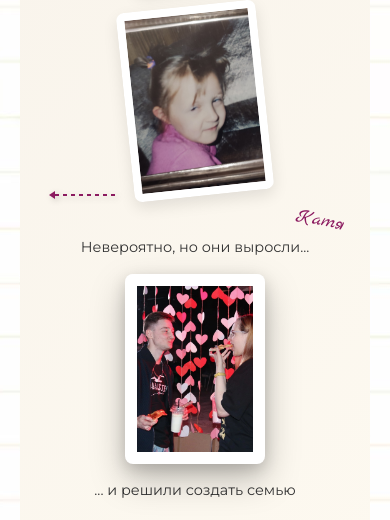
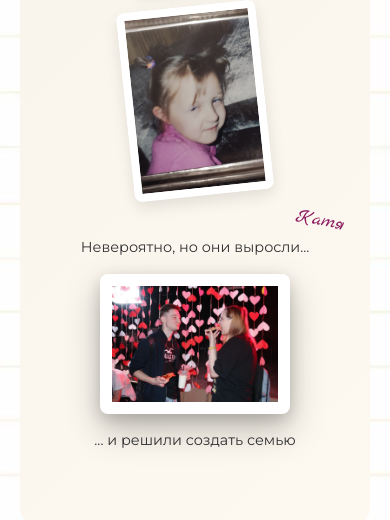
Before and after one commit to L0rellin/wsd, a plain HTML site: page index.html in a window 390 px wide. Shown: the part 324-844 px from the top of the page. Drawn offline with Linux system fonts and the light colour scheme.

Commit message:
Стрелка от Катя перемещена над именем; header1-01.png сделано горизонтальным с сохранением пропорций

```diff
--- a/css/styles.css
+++ b/css/styles.css
@@ -109,6 +109,11 @@ body {
     position: relative;
     transform-origin: center;
     z-index: 10;
+}
+
+.first-img {
+    width: 230px;
+    height: 170px;
 }
 
 .story-section {
@@ -251,7 +256,7 @@ body {
 
 .arrow-bride {
     position: absolute;
-    bottom: 0;
+    top: -70px;
     left: -85px;
     width: 80px;
     height: 2px;
@@ -587,6 +592,11 @@ body {
         height: 220px;
     }
 
+    .first-img {
+        width: 220px;
+        height: 150px;
+    }
+
     .date-main p {
         font-size: 1rem;
     }
@@ -683,6 +693,11 @@ body {
         height: 190px;
     }
 
+    .first-img {
+        width: 190px;
+        height: 140px;
+    }
+
     .date-main p {
         font-size: 0.9rem;
         margin: 8px 0;
--- a/index.html
+++ b/index.html
@@ -29,7 +29,7 @@
             <div class="story-section">
                 <p>Невероятно, но они выросли...</p>
                 <div class="header-img-block">
-                    <img src="images/header2-01.png" alt="облака" class="header-img" >
+                    <img src="images/header1-01.png" alt="облака" class="header-img first-img">
                 </div>
                 <p>... и решили создать семью</p>
             </div>
```
